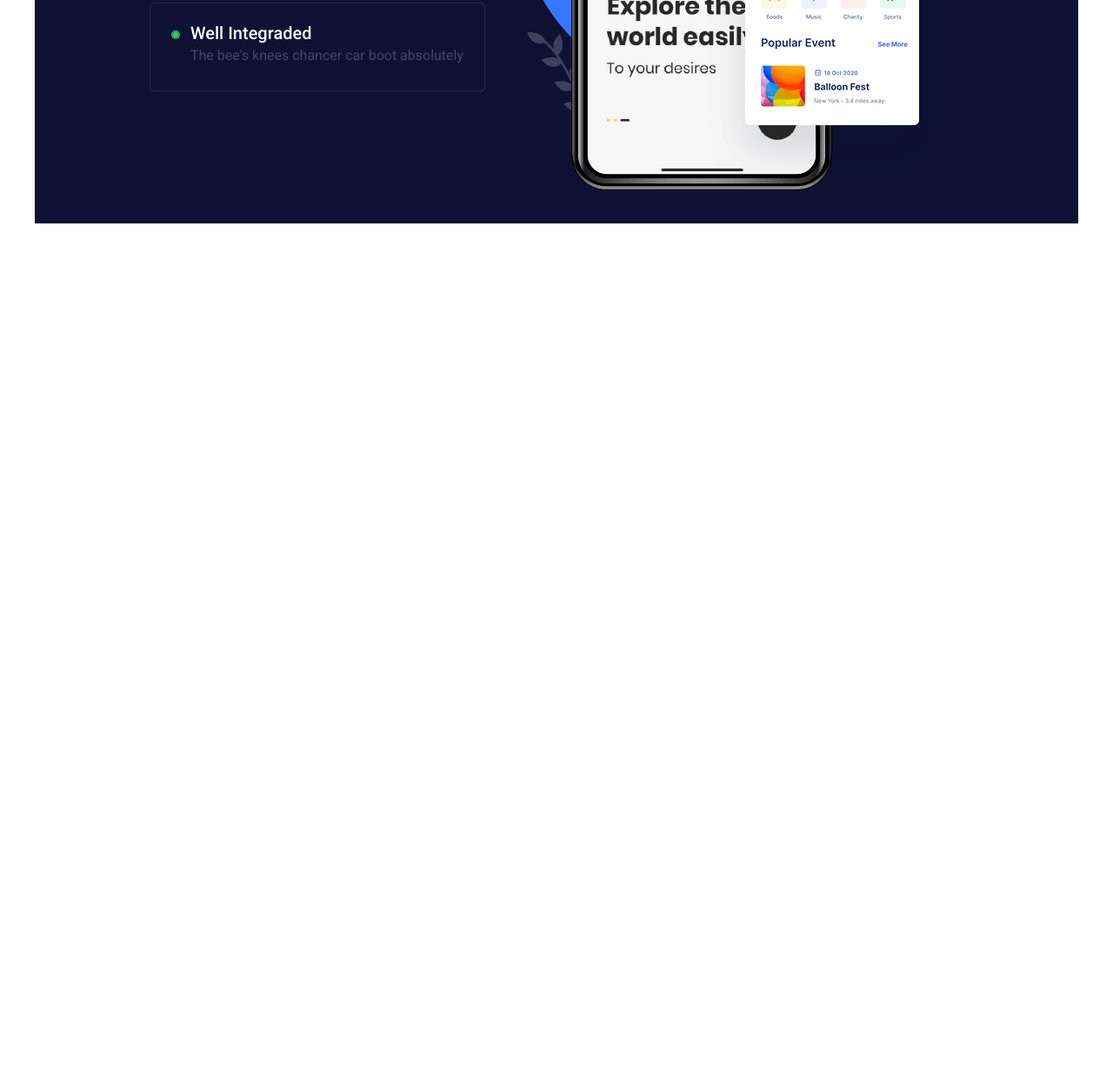
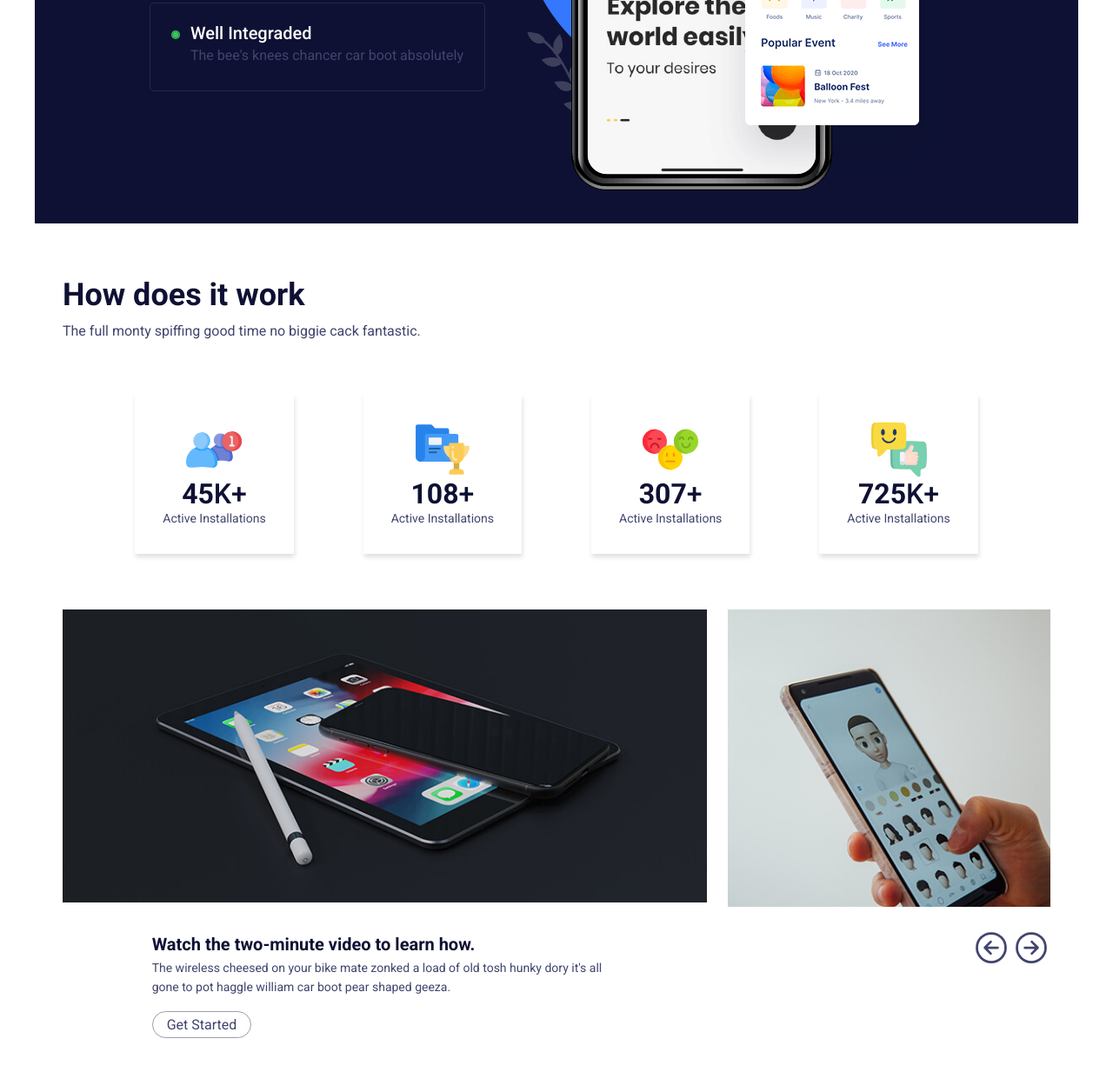
Before and after one commit to AhmedKhalafallah1999/Appie-Website-1st, a plain HTML site: page index.html in a window 1280 px wide. Shown: the part 2941-4174 px from the top of the page at 87% size. Before the commit the page ends 3262 px from the top, so only its background shows below. Drawn offline with nearby package versions, Linux system fonts and the light colour scheme.

Commit message:
Added the new media section

```diff
--- a/css/style.css
+++ b/css/style.css
@@ -278,3 +278,80 @@ li {
 .discover-img {
   max-width: 100%;
 }
+/***********************************/
+/* How it work setion 2  */
+/***********************************/
+/* title the same for the section hero */
+.how-it-2nd-icons-card {
+  /* display: grid;
+  align-items: center;
+  grid-template-columns: 1fr 1fr 1fr 1fr; */
+  display: flex;
+  justify-content: center;
+  column-gap: 8rem;
+}
+.icon-content-card {
+  background: #ffffff;
+  box-shadow: 1px 4px 5px rgba(0, 0, 0, 0.12), 0 0px 0px rgba(0, 0, 0, 0.24);
+  text-align: center;
+  line-height: 1.2;
+  padding: 3.2rem 3.2rem;
+}
+.icon-content-card img {
+  max-width: 100%;
+}
+.icon-number {
+  font-size: 3.2rem;
+  color: #0e1133;
+  font-weight: 500;
+}
+.icon-number-content {
+  font-size: 1.4rem;
+  text-transform: capitalize;
+}
+.media-promo {
+  position: relative;
+}
+.media-img {
+  display: grid;
+  grid-template-columns: 2fr 1fr;
+  column-gap: 2.4rem;
+}
+.media-img img {
+  max-width: 100%;
+}
+.container-special-halv{
+width: 60rem;
+margin: 0 auto;
+padding: 0 3.2rem;
+}
+
+.media-content {
+  line-height: 1.6;
+}
+.video-title {
+  font-size: 2rem;
+  font-weight: 700;
+  color: #0e1133;
+}
+.video-description {
+  font-size: 1.4rem;
+}
+.get-started {
+  border: .5px solid rgba(14, 17, 51,.4);
+ border-radius: 2rem;
+ display: inline-block;
+ padding: .2rem 1.6rem;
+ font-size: 1.6rem;
+}
+
+.icon-left {
+  position: absolute;
+  right: 0%;
+  bottom: 80;
+}
+.icon-media {
+  background-color: #fff;
+  height: 4.4rem;
+  width: 4.4rem;
+}
--- a/index.html
+++ b/index.html
@@ -225,7 +225,7 @@
             The full monty spiffing good time no biggie cack grub fantastic.
           </p>
         </div>
-        <div class="discover-content container-special padding-bottom-medium ">
+        <div class="discover-content container-special padding-bottom-medium">
           <div class="cards-discover">
             <div class="card-discover">
               <ion-icon
@@ -271,6 +271,84 @@
           />
         </div>
       </section>
+      <section class="how-it-2nd container">
+        <div class="section-title padding-bottom-medium">
+          <h2 class="secondry-heading padding-bottom-small">
+            How does it work
+          </h2>
+          <div class="secondry-heading-description padding-bottom-medium">
+            <p class="tertiary-heading">
+              The full monty spiffing good time no biggie cack fantastic.
+            </p>
+          </div>
+        </div>
+        <div class="how-it-2nd-icons-card padding-bottom-medium">
+          <div class="icon-content-card">
+            <img src="img/icons/counter-icon-1.svg" alt="people" />
+            <p class="icon-number"><strong>45</strong>K+</p>
+            <p class="icon-number-content">active installations</p>
+          </div>
+          <div class="icon-content-card">
+            <img src="img/icons/counter-icon-2.svg" alt="world cup" />
+            <p class="icon-number"><strong>108</strong>+</p>
+            <p class="icon-number-content">active installations</p>
+          </div>
+          <div class="icon-content-card">
+            <img src="img/icons/counter-icon-3.svg" alt="emotions" />
+
+            <p class="icon-number"><strong>307</strong>+</p>
+            <p class="icon-number-content">active installations</p>
+          </div>
+          <div class="icon-content-card">
+            <img src="img/icons/counter-icon-4.svg" alt="like" />
+            <p class="icon-number"><strong>725</strong>K+</p>
+            <p class="icon-number-content">active installations</p>
+          </div>
+        </div>
+        <div class="media-promo">
+          <div
+            class="media-img padding-top-medium margin-bottom-section-medium"
+          >
+            <div class="media-content">
+              <img
+                class="padding-bottom-medium"
+                src="img/video-thumb-1.jpg"
+                alt="video premium"
+              />
+              <div class="container-special-halv">
+                <p class="video-title">
+                  Watch the two-minute video to learn how.
+                </p>
+                <p class="video-description padding-bottom-small">
+                  The wireless cheesed on your bike mate zonked a load of old
+                  tosh hunky dory it's all gone to pot haggle william car boot
+                  pear shaped geeza.
+                </p>
+                <div class="btn-get-started">
+                  <a class="get-started" href="#">Get Started</a>
+                </div>
+              </div>
+            </div>
+
+            <img
+              class="for-be-relative"
+              src="img/video-slide-1.jpg"
+              alt="video premium"
+            />
+          </div>
+
+          <div class="icon-left">
+            <ion-icon
+              class="icon-media"
+              name="arrow-back-circle-outline"
+            ></ion-icon>
+            <ion-icon
+              class="icon-media"
+              name="arrow-forward-circle-outline"
+            ></ion-icon>
+          </div>
+        </div>
+      </section>
     </main>
   </body>
 </html>
```
